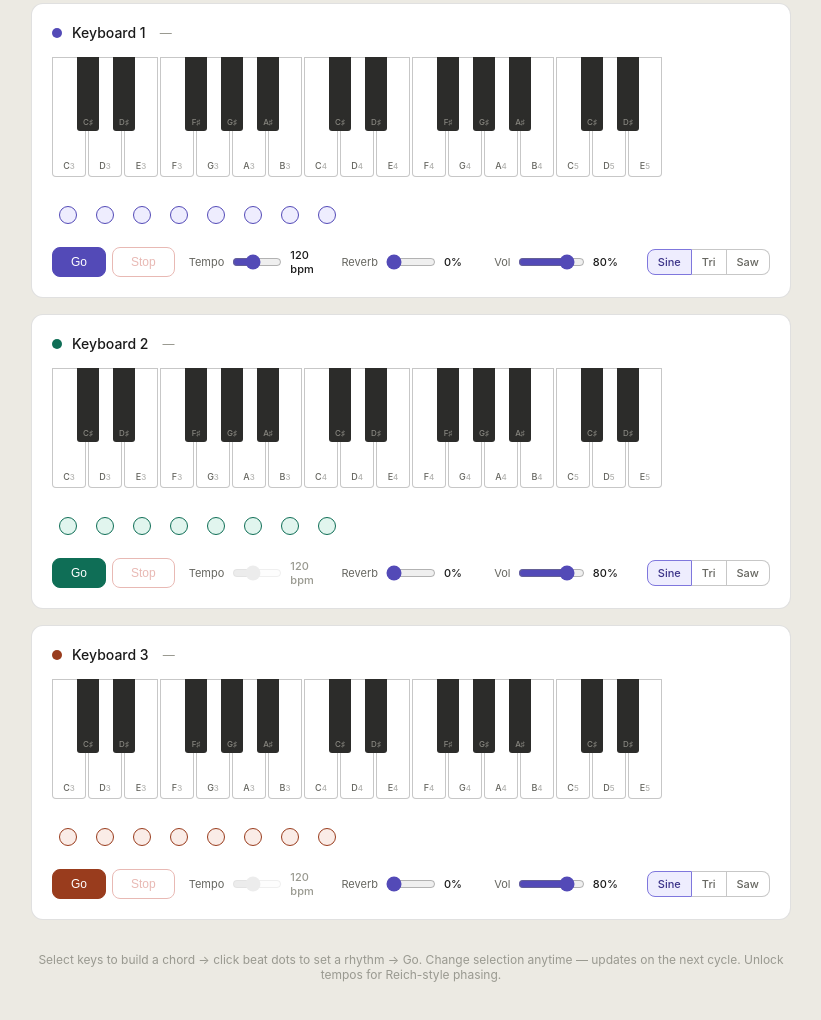
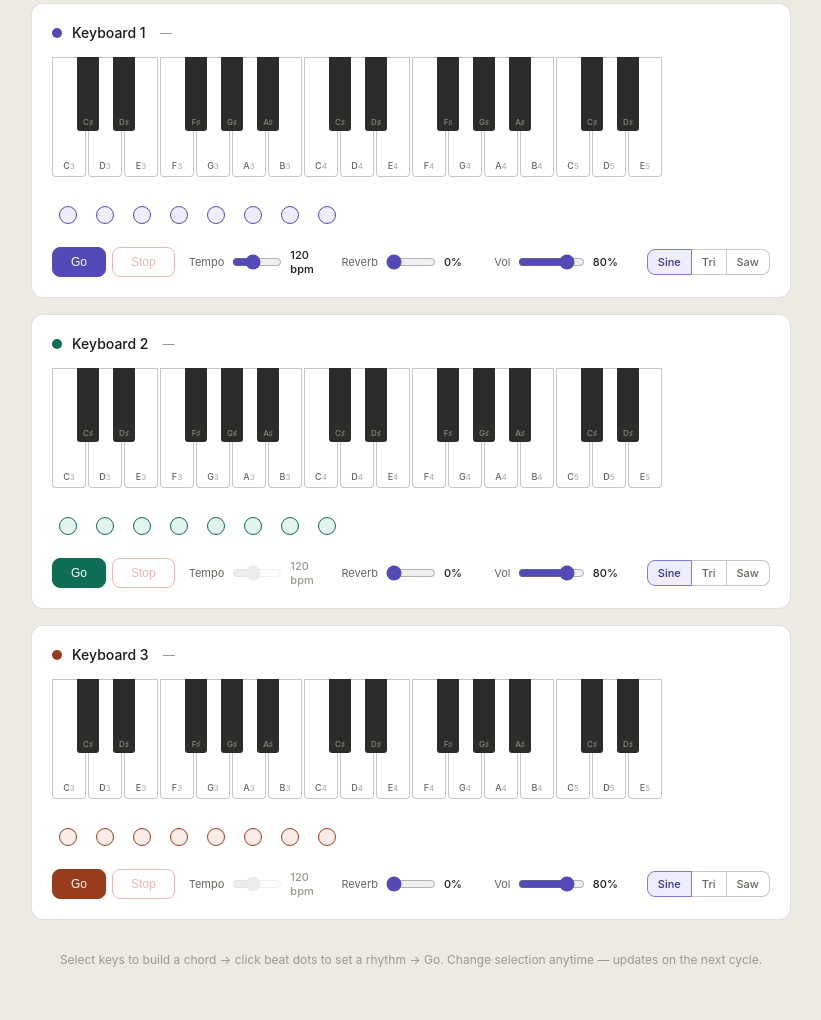
Before and after one commit to 98ThousandRoses/GradualProcess, a plain HTML site: page index.html in a window 1280 px wide. Shown: the part 255-1275 px from the top of the page, without its empty margins (229-1050 px from the left). Drawn offline with Linux system fonts and the light colour scheme.

Commit message:
UpdateIndex.html

```diff
--- a/index.html
+++ b/index.html
@@ -284,7 +284,6 @@
   <footer>
     Select keys to build a chord &rarr; click beat dots to set a rhythm &rarr; Go.
     Change selection anytime — updates on the next cycle.
-    Unlock tempos for Reich-style phasing.
   </footer>
 </div>
 
```
